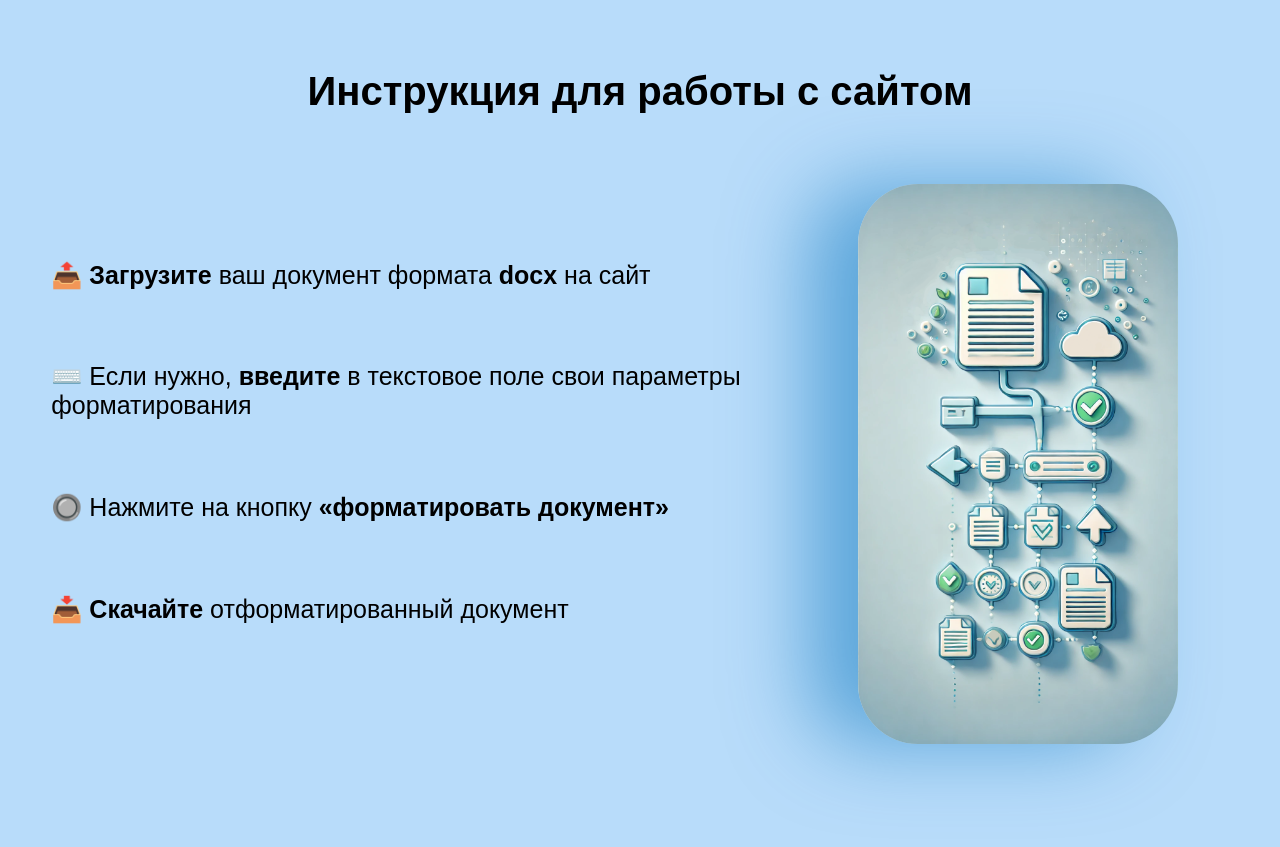
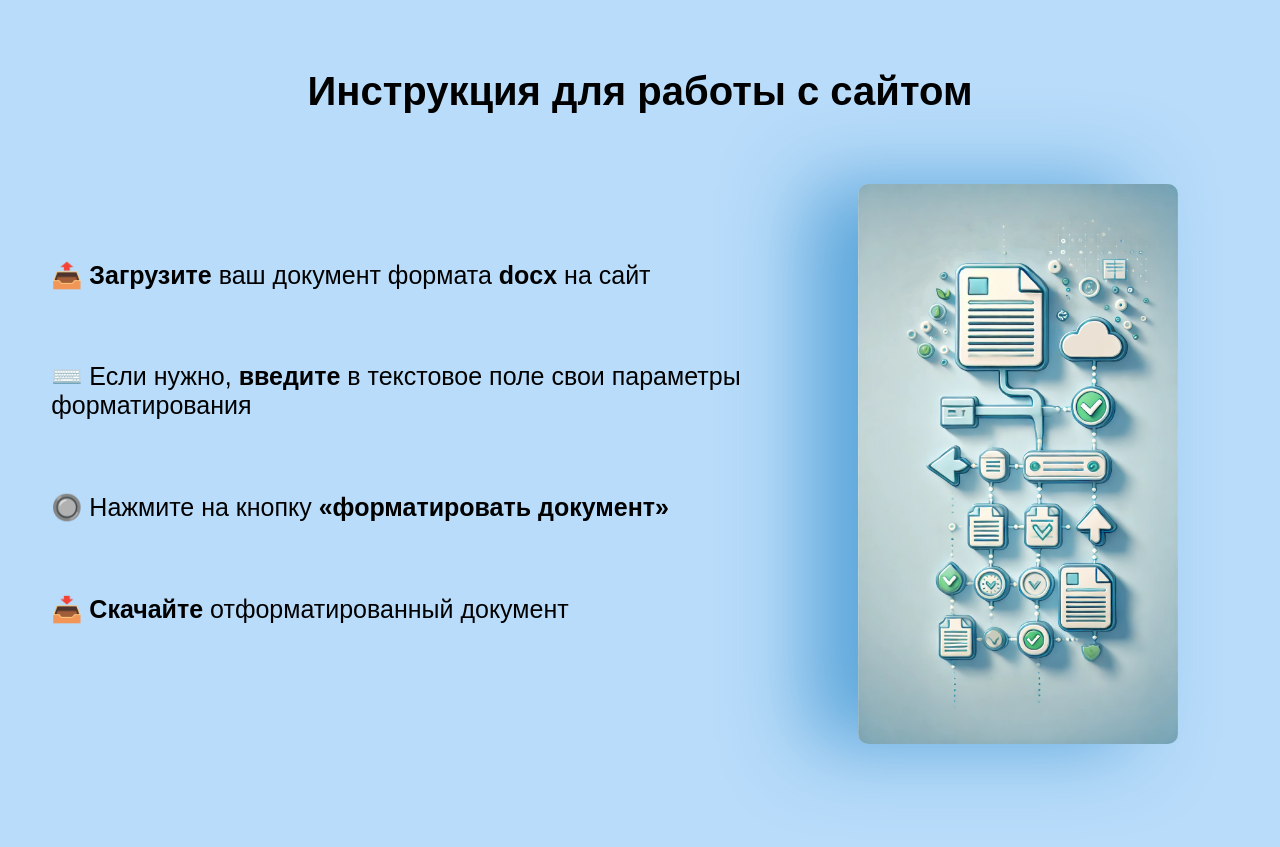
Before and after one commit to ChursinAlexUnder/formatting-documents, a Python web app: template web/templates/index.html in a window 1280 px wide. Shown: the part 681-1528 px from the top of the page. Run offline with Jinja, Linux system fonts and the light colour scheme; the template is opened without the code that fills it, so the values that code supplies are empty.

Commit message:
Update style.css

```diff
--- a/web/static/css/style.css
+++ b/web/static/css/style.css
@@ -37,7 +37,7 @@ body {
     min-width: 250px;
     height: auto;
     box-shadow: -50px 0 80px rgb(0, 113, 187, 0.5);
-    border-radius: 60px;
+    border-radius: 10px;
 }
 
 .instruction-text-container {
```
